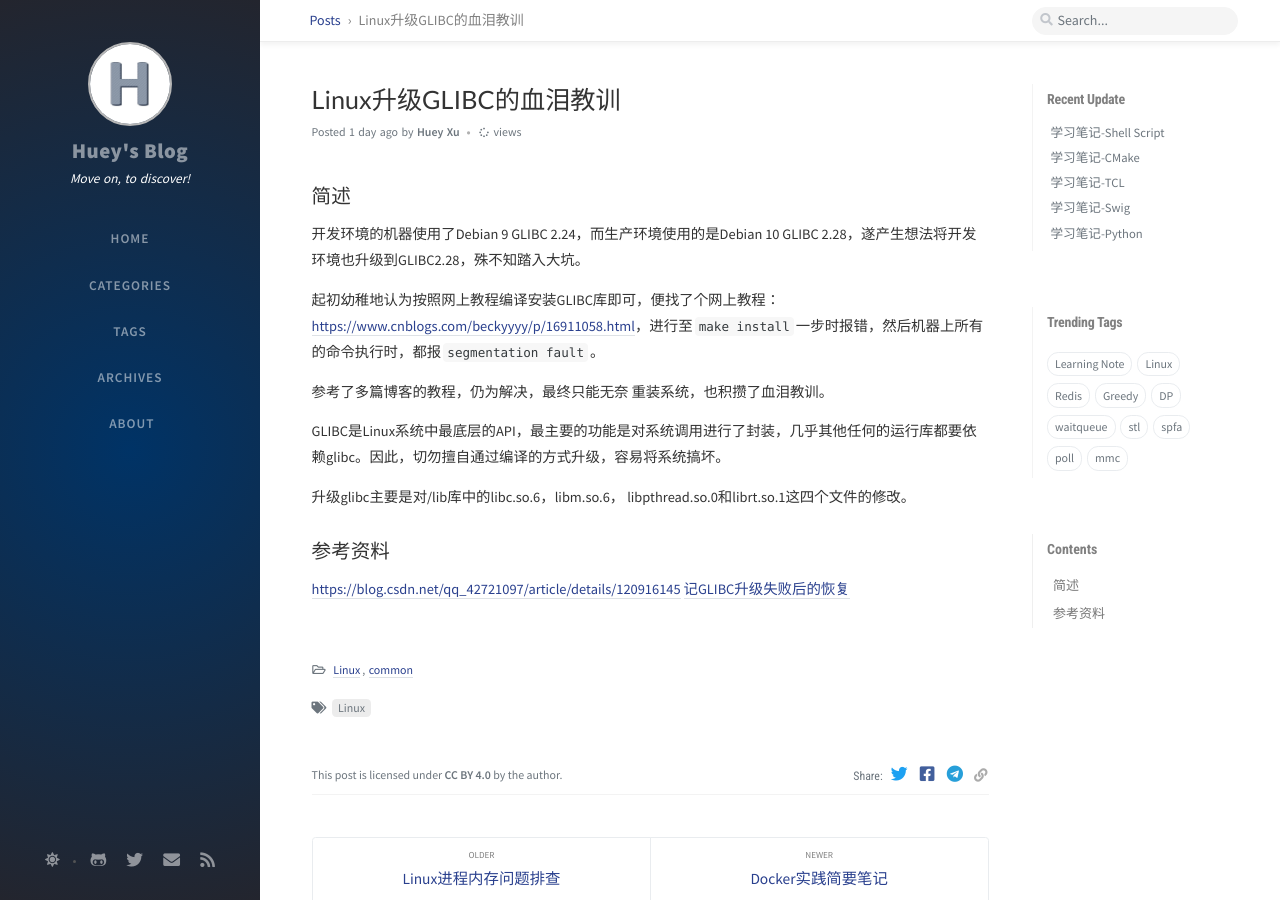
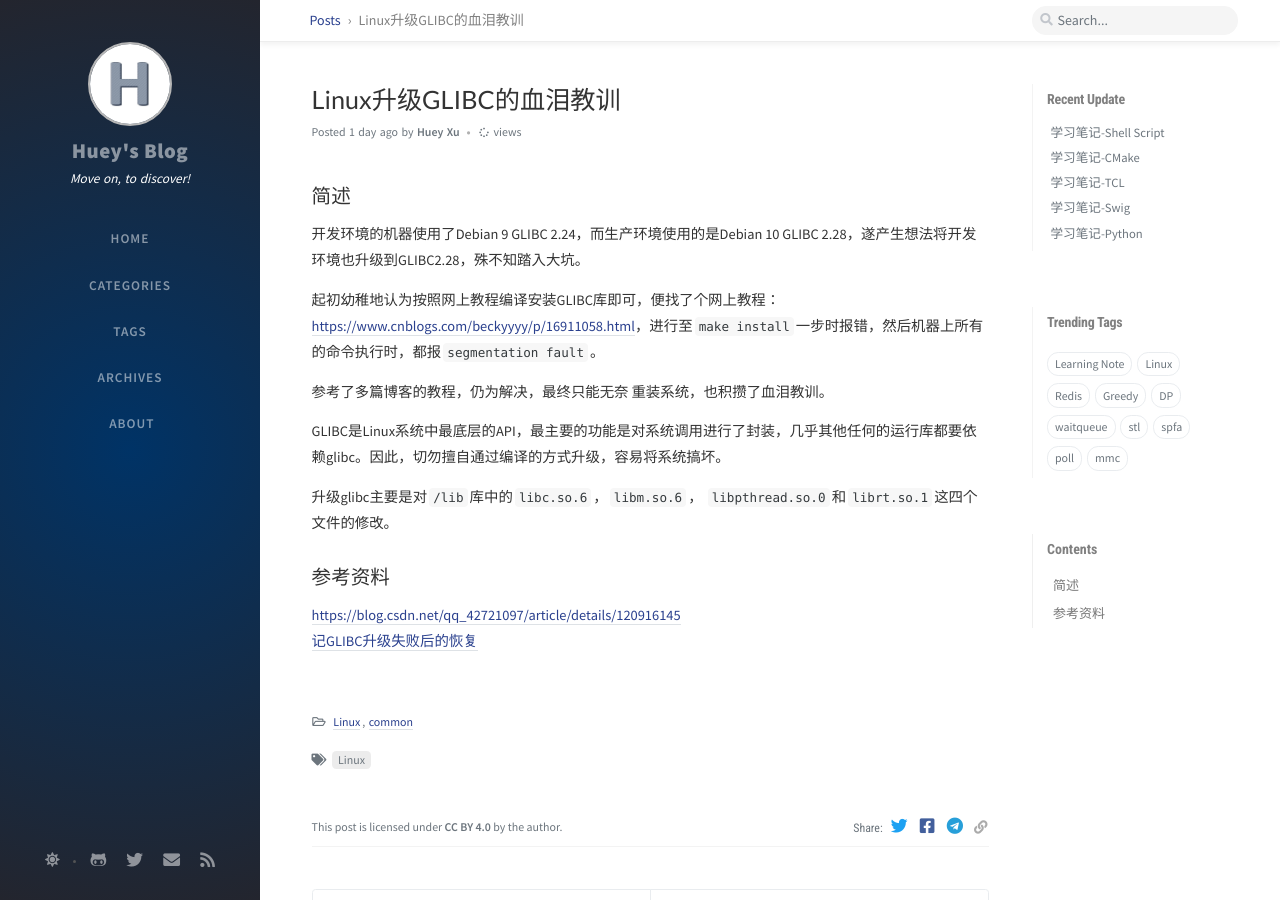
Before and after one commit to hughesxu/hughesxu.github.io, a Jekyll site: the page built from _posts/2022-12-25-Linux_GLIBC_Upgrade.markdown, in a window 1280 px wide and 900 px high. Built offline with Jekyll 4.4.1, drawn with Linux system fonts in a browser that asks for light colours; nearby versions of some CDN libraries; comment, search, counter and statistics services are not loaded.

```diff
--- a/_posts/2022-12-25-Linux_GLIBC_Upgrade.markdown
+++ b/_posts/2022-12-25-Linux_GLIBC_Upgrade.markdown
@@ -15,7 +15,7 @@ tags: [Linux]
 
 GLIBC是Linux系统中最底层的API，最主要的功能是对系统调用进行了封装，几乎其他任何的运行库都要依赖glibc。因此，切勿擅自通过编译的方式升级，容易将系统搞坏。
 
-升级glibc主要是对/lib库中的libc.so.6，libm.so.6， libpthread.so.0和librt.so.1这四个文件的修改。
+升级glibc主要是对`/lib`库中的`libc.so.6`，`libm.so.6`， `libpthread.so.0`和`librt.so.1`这四个文件的修改。
 
 
 ## 参考资料
```
Also changed, not shown: _posts/2022-12-26-Docker.markdown (line endings or trailing spaces).
